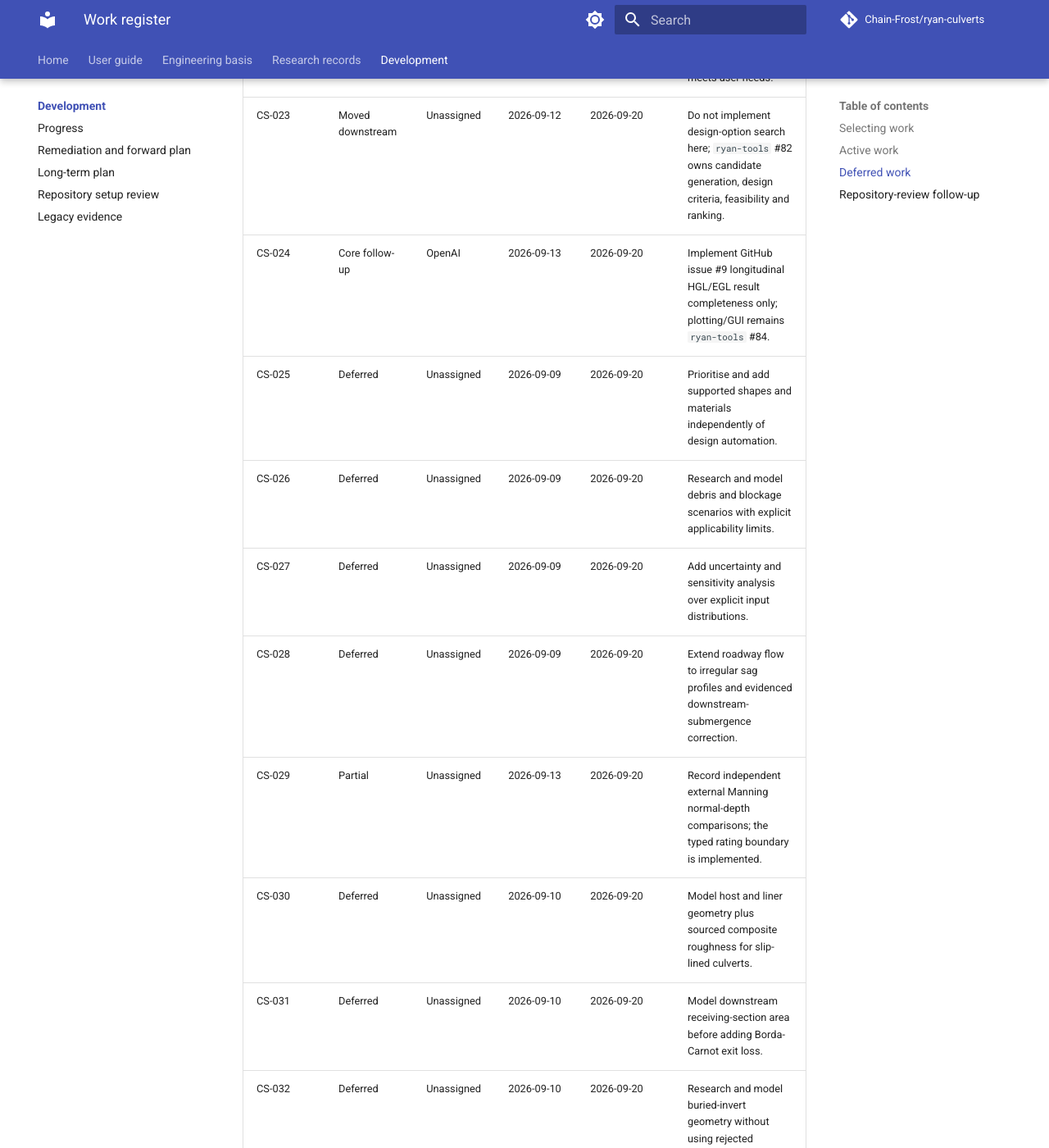
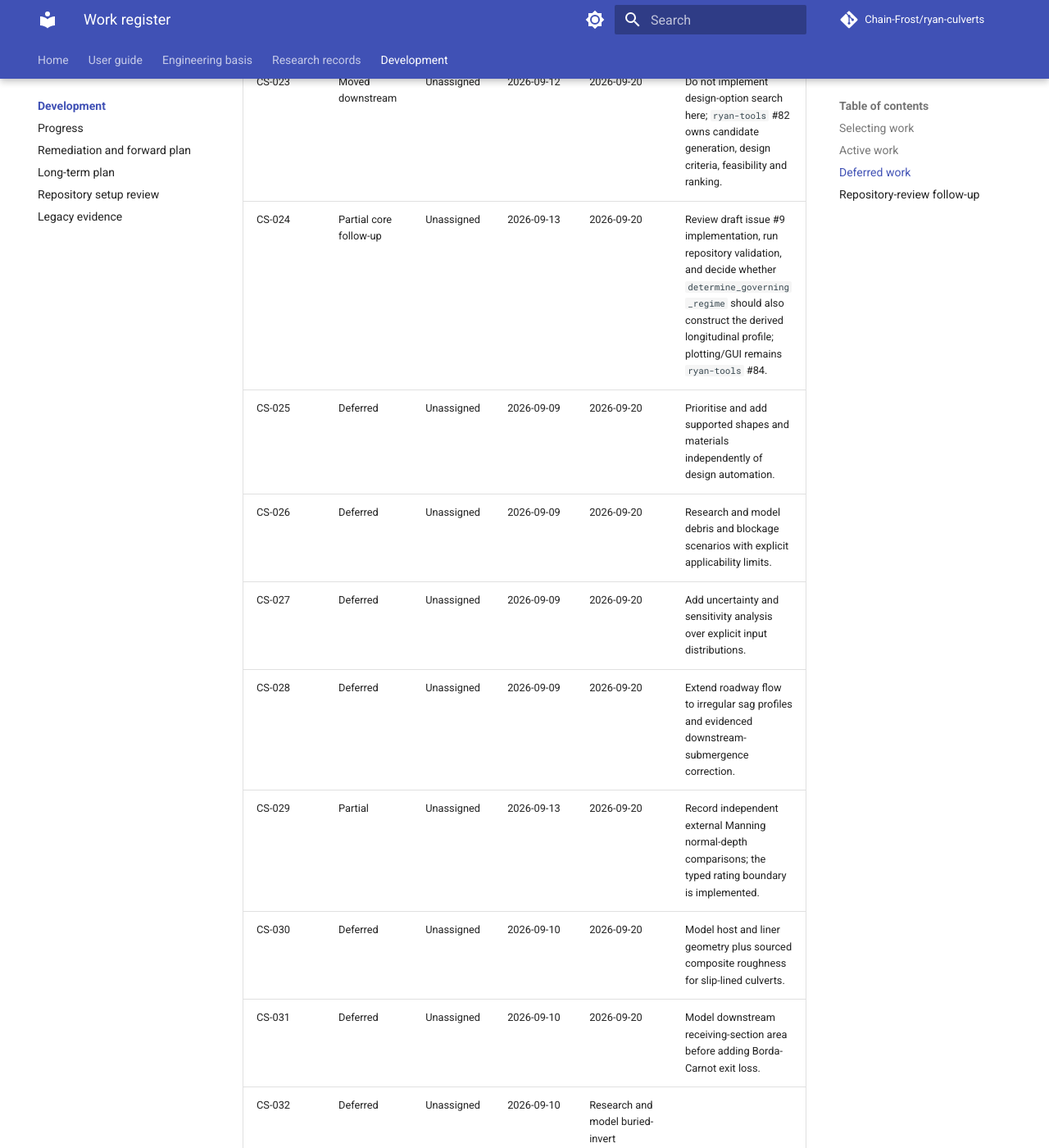
Before and after one commit to Chain-Frost/ryan-culverts, an MkDocs documentation site: the page built from docs/work/README.md, in a window 1280 px wide and 1400 px high, scrolled down 4122 px. Shown: the whole window at 82% size. Built offline with MkDocs 1.6.1 and Material for MkDocs 9.7.7, drawn with Linux system fonts in a browser that asks for light colours; comment, search, counter and statistics services are not loaded.

Commit message:
Record issue 9 handoff

```diff
--- a/docs/work/README.md
+++ b/docs/work/README.md
@@ -80,7 +80,7 @@ or create a release artifact merely to complete an earlier task.
 | CS-021 | Deferred | Unassigned | 2026-09-12 | 2026-09-20 | Maintain `ruff.toml` and the recorded rule boundaries; add remaining maintenance guidance only when requested. |
 | CS-022 | Optional | Unassigned | 2026-09-09 | 2026-12-01 | Reconsider GitHub Releases only if the Git-pulled office checkout no longer meets user needs. |
 | CS-023 | Moved downstream | Unassigned | 2026-09-12 | 2026-09-20 | Do not implement design-option search here; `ryan-tools` #82 owns candidate generation, design criteria, feasibility and ranking. |
-| CS-024 | Core follow-up | OpenAI | 2026-09-13 | 2026-09-20 | Implement GitHub issue #9 longitudinal HGL/EGL result completeness only; plotting/GUI remains `ryan-tools` #84. |
+| CS-024 | Partial core follow-up | Unassigned | 2026-09-13 | 2026-09-20 | Review draft issue #9 implementation, run repository validation, and decide whether `determine_governing_regime` should also construct the derived longitudinal profile; plotting/GUI remains `ryan-tools` #84. |
 | CS-025 | Deferred | Unassigned | 2026-09-09 | 2026-09-20 | Prioritise and add supported shapes and materials independently of design automation. |
 | CS-026 | Deferred | Unassigned | 2026-09-09 | 2026-09-20 | Research and model debris and blockage scenarios with explicit applicability limits. |
 | CS-027 | Deferred | Unassigned | 2026-09-09 | 2026-09-20 | Add uncertainty and sensitivity analysis over explicit input distributions. |
@@ -88,7 +88,7 @@ or create a release artifact merely to complete an earlier task.
 | CS-029 | Partial | Unassigned | 2026-09-13 | 2026-09-20 | Record independent external Manning normal-depth comparisons; the typed rating boundary is implemented. |
 | CS-030 | Deferred | Unassigned | 2026-09-10 | 2026-09-20 | Model host and liner geometry plus sourced composite roughness for slip-lined culverts. |
 | CS-031 | Deferred | Unassigned | 2026-09-10 | 2026-09-20 | Model downstream receiving-section area before adding Borda-Carnot exit loss. |
-| CS-032 | Deferred | Unassigned | 2026-09-10 | 2026-09-20 | Research and model buried-invert geometry without using rejected embedded coefficients. |
+| CS-032 | Deferred | Unassigned | 2026-09-10 | Research and model buried-invert geometry without using rejected embedded coefficients. |
 | CS-033 | Deferred | Unassigned | 2026-09-10 | Add depth-dependent roughness only with an explicit supported applicability model. |
 
 ## Repository-review follow-up
```
